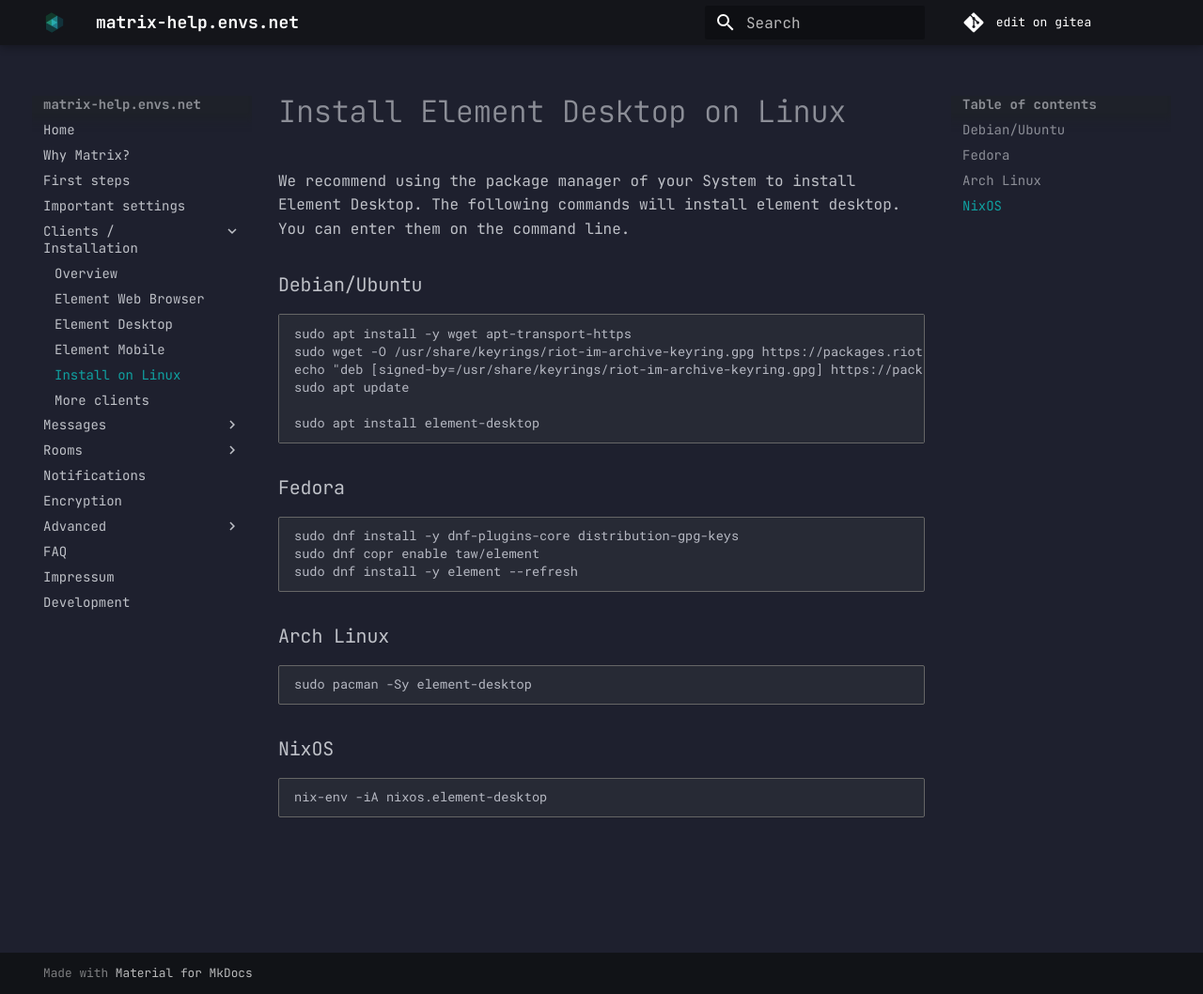
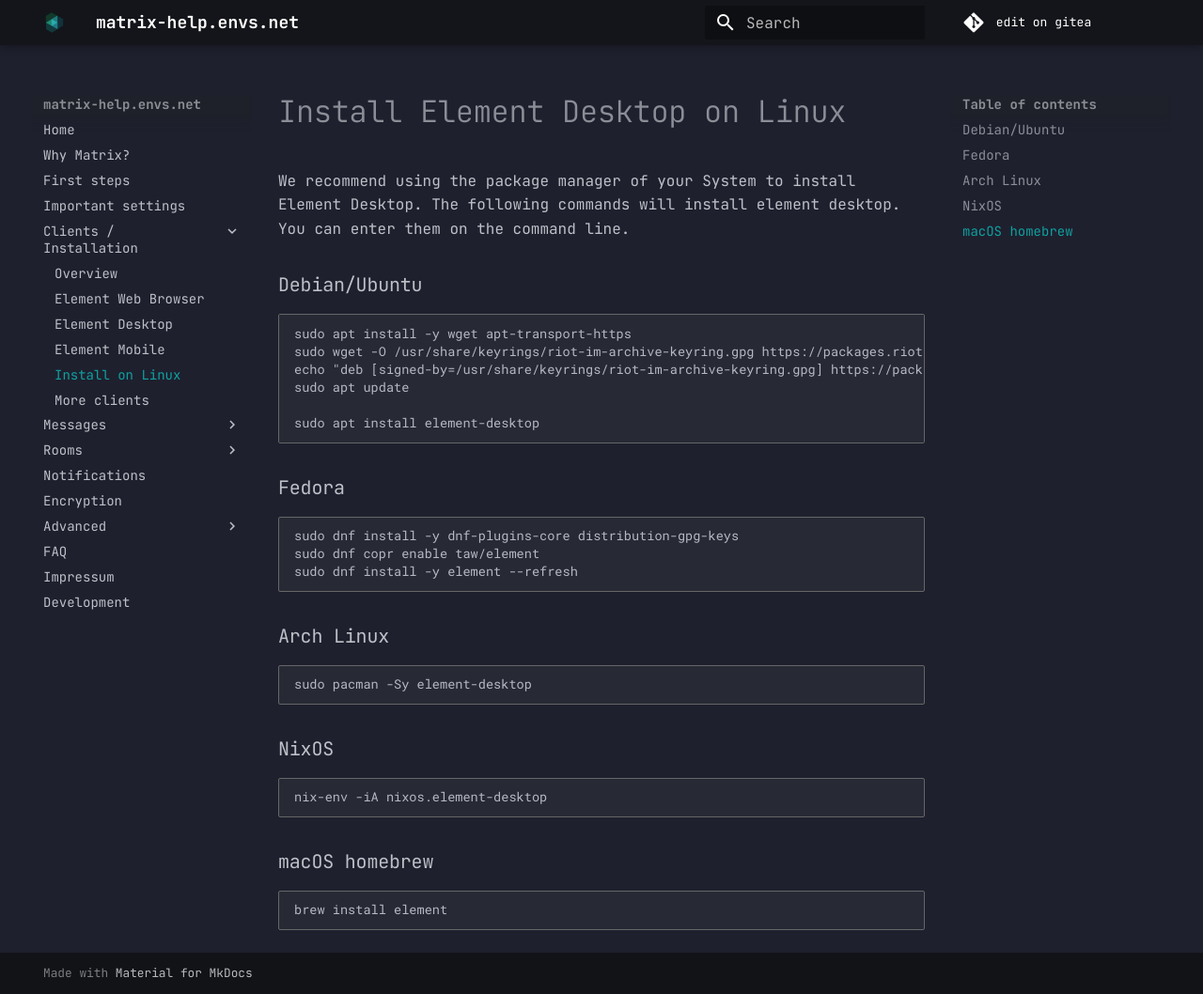
Before and after one commit to envs-net/matrix-doc, an MkDocs documentation site: the page built from docs/clients/install_linux.md, in a window 1280 px wide and 1058 px high. Shown: the whole window at 94% size. Built offline with MkDocs 1.6.1 and Material for MkDocs 9.7.7, drawn with Linux system fonts in a browser that asks for light colours.

Commit message:
Add install information for macOS with homebrew

````diff
--- a/docs/clients/install_linux.md
+++ b/docs/clients/install_linux.md
@@ -32,3 +32,8 @@ sudo pacman -Sy element-desktop
 ```sh
 nix-env -iA nixos.element-desktop
 ```
+
+### macOS homebrew
+```sh
+brew install element
+```
````
